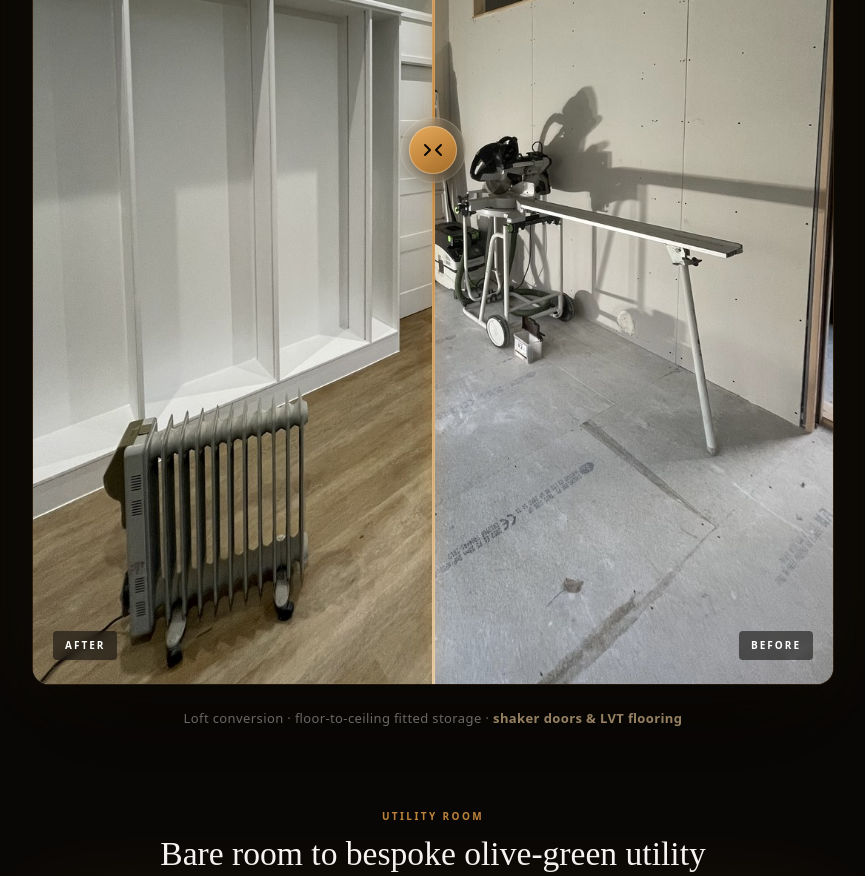
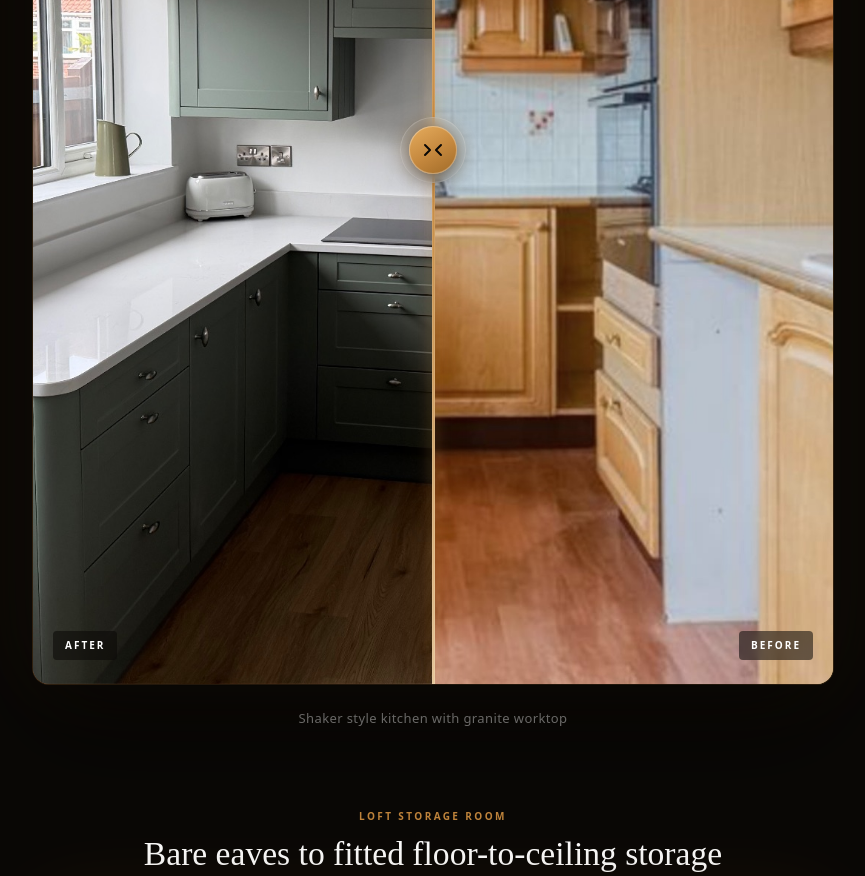
Before and after one commit to jamiep2009-hub/rplanecarpenter, a plain HTML site: page gallery.html in a window 1280 px wide. Shown: the part 3120-3996 px from the top of the page, without its empty margins (207-1072 px from the left). Drawn offline with Linux system fonts and the light colour scheme.

Commit message:
Website edit: before & after

```diff
--- a/gallery.html
+++ b/gallery.html
@@ -171,6 +171,35 @@
 
       <div class="ba-pair reveal">
         <div class="ba-pair-head">
+          <span class="ba-pair-tag">Kitchen</span>
+          <h3 class="ba-pair-title">Kitchen refurbishment</h3>
+        </div>
+        <div class="ba-slider" style="background-image:url('images/ba-4190757d-1826-40aa-8399--mtndmbdqu63h-lqip.jpg')">
+          <img class="ba-before" src="images/ba-4190757d-1826-40aa-8399--mtndmbdqu63h.jpg"
+               alt="Kitchen before work started, by R. Plane Carpenter, Norwich."
+               draggable="false" loading="lazy" decoding="async" width="1080" height="1440">
+          <div class="ba-after-wrap" style="background-image:url('images/ba-img-2102-mtndpha7y2z2-lqip.jpg')">
+            <img class="ba-after" src="images/ba-img-2102-mtndpha7y2z2.jpg"
+                 alt="Kitchen finished — Kitchen refurbishment, by R. Plane Carpenter, Norwich."
+                 draggable="false" loading="lazy" decoding="async" width="1080" height="1440">
+          </div>
+          <div class="ba-divider">
+            <div class="ba-handle" role="slider" tabindex="0"
+                 aria-label="Drag to compare before and after"
+                 aria-valuemin="0" aria-valuemax="100" aria-valuenow="50">
+              <svg width="22" height="22" viewBox="0 0 22 22" fill="none" aria-hidden="true">
+                <path d="M8 11L3 6M8 11L3 16M14 11L19 6M14 11L19 16" stroke="#0a0806" stroke-width="2" stroke-linecap="round" stroke-linejoin="round"/>
+              </svg>
+            </div>
+          </div>
+          <span class="ba-label ba-label-before" aria-hidden="true">Before</span>
+          <span class="ba-label ba-label-after" aria-hidden="true">After</span>
+        </div>
+        <p class="ba-caption">Shaker style kitchen with granite worktop</p>
+      </div>
+
+      <div class="ba-pair reveal">
+        <div class="ba-pair-head">
           <span class="ba-pair-tag">Loft Storage Room</span>
           <h3 class="ba-pair-title">Bare eaves to fitted floor-to-ceiling storage</h3>
         </div>
@@ -195,7 +224,7 @@
           <span class="ba-label ba-label-before" aria-hidden="true">Before</span>
           <span class="ba-label ba-label-after" aria-hidden="true">After</span>
         </div>
-        <p class="ba-caption">Loft conversion &middot; floor-to-ceiling fitted storage &middot; <b>shaker doors &amp; LVT flooring</b></p>
+        <p class="ba-caption">Loft conversion · floor-to-ceiling fitted storage · <b>shaker doors &amp; LVT flooring</b></p>
       </div>
 
       <div class="ba-pair reveal">
@@ -224,7 +253,7 @@
           <span class="ba-label ba-label-before" aria-hidden="true">Before</span>
           <span class="ba-label ba-label-after" aria-hidden="true">After</span>
         </div>
-        <p class="ba-caption">Utility room &middot; bespoke olive-green cabinetry &middot; <b>Belfast sink &amp; integrated appliances</b></p>
+        <p class="ba-caption">Utility room · bespoke olive-green cabinetry · <b>Belfast sink &amp; integrated appliances</b></p>
       </div>
 
     </div>
```
